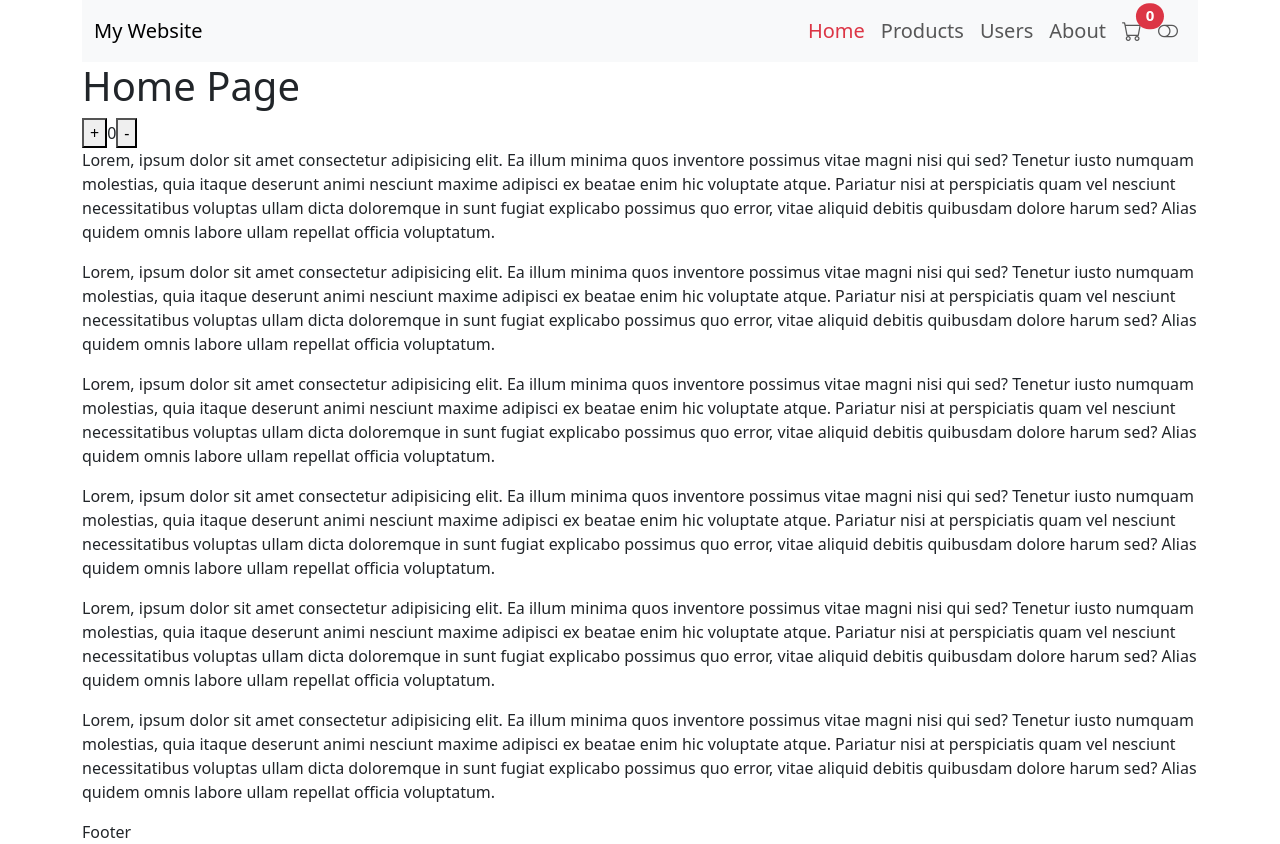
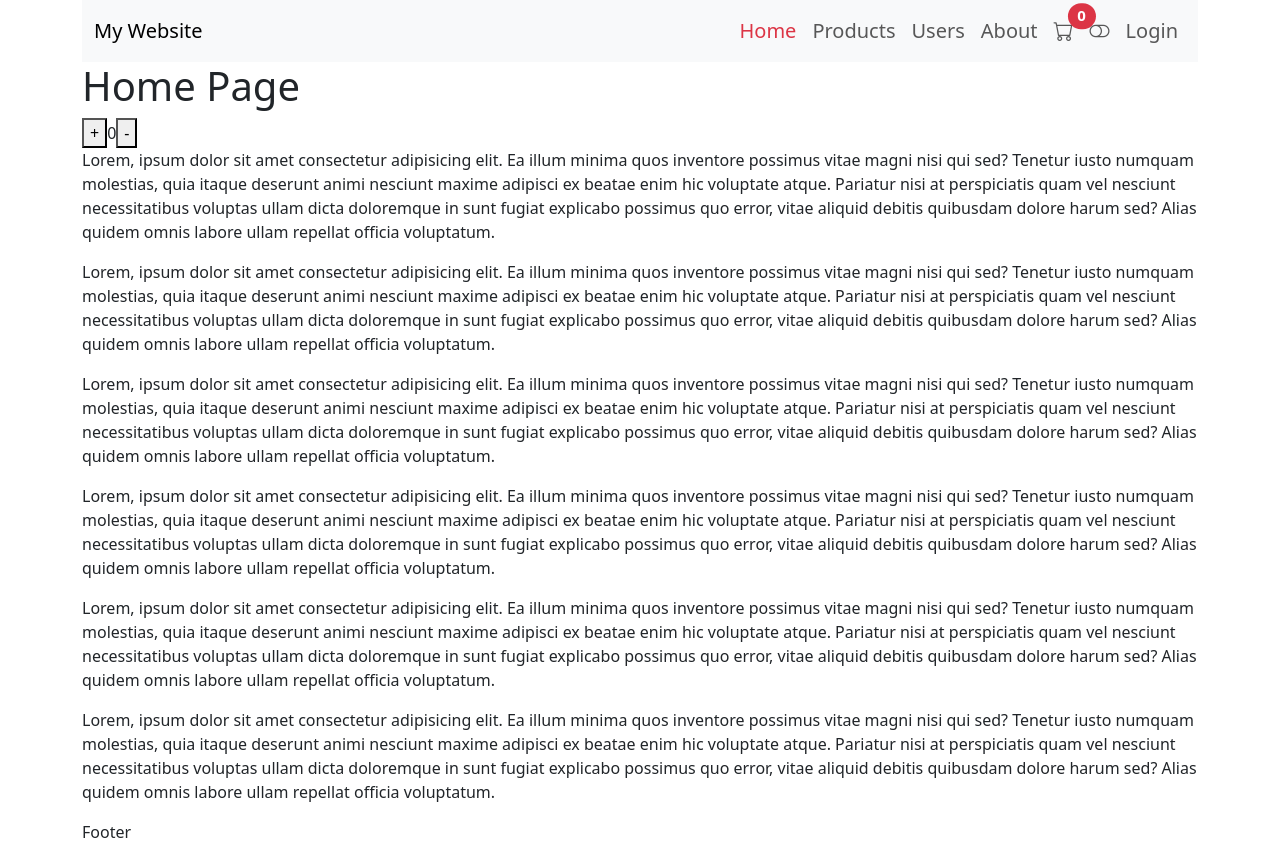
Before and after one commit to eminbasbayan/emlak-katilim-react-egitimi2, a React (Vite) app: page / in a window 1280 px wide. Built offline with nearby package versions, Linux system fonts and the light colour scheme.

Commit message:
auth slice ile login işlemleri

```diff
--- a/src/components/Layout/Header.jsx
+++ b/src/components/Layout/Header.jsx
@@ -1,11 +1,16 @@
 import { useDispatch, useSelector } from "react-redux";
-import { Link, NavLink } from "react-router-dom";
+import { Link, NavLink, useNavigate } from "react-router-dom";
 import { themeModeHandler } from "../../redux/slices/themeSlice";
+import { logoutUser } from "../../redux/slices/authSlice";
 
 const Header = () => {
   const { cartItems } = useSelector((state) => state.cart);
   const { themeMode } = useSelector((state) => state.theme);
+  const { user } = useSelector((state) => state.auth);
   const dispatch = useDispatch();
+  const navigate = useNavigate();
+
+  console.log(user);
 
   return (
     <header className="position-sticky top-0">
@@ -66,6 +71,24 @@ const Header = () => {
                   )}
                 </button>
               </li>
+              <li className="nav-item">
+                {user && (
+                  <button
+                    className="nav-link position-relative"
+                    onClick={() => dispatch(logoutUser())}
+                  >
+                    <i className="bi bi-box-arrow-in-right"></i>
+                  </button>
+                )}
+                {!user && (
+                  <button
+                    className="nav-link position-relative"
+                    onClick={() => navigate("/auth/login")}
+                  >
+                    Login
+                  </button>
+                )}
+              </li>
             </ul>
           </div>
         </div>
--- a/src/pages/Auth/LoginPage.jsx
+++ b/src/pages/Auth/LoginPage.jsx
@@ -1,6 +1,10 @@
 import { useForm } from "react-hook-form";
 import * as Yup from "yup";
 import { yupResolver } from "@hookform/resolvers/yup";
+import { toast } from "react-toastify";
+import { useNavigate } from "react-router-dom";
+import { useDispatch } from "react-redux";
+import { loginUser } from "../../redux/slices/authSlice";
 
 const schema = Yup.object().shape({
   email: Yup.string()
@@ -12,6 +16,8 @@ const schema = Yup.object().shape({
 });
 
 const LoginPage = () => {
+  const navigate = useNavigate();
+  const dispatch = useDispatch();
   const {
     register,
     handleSubmit,
@@ -22,7 +28,9 @@ const LoginPage = () => {
   });
 
   function onSubmit(data) {
-    console.log(data);
+    toast.success("Giriş işlemi başarılı!", { autoClose: 1000 });
+    setTimeout(() => navigate("/"), 1000);
+    dispatch(loginUser({ user: data }));
   }
 
   return (
--- /dev/null
+++ b/src/redux/slices/authSlice.js
@@ -0,0 +1,19 @@
+import { createSlice } from "@reduxjs/toolkit";
+
+const authSlice = createSlice({
+  name: "auth",
+  initialState: {
+    user: null,
+  },
+  reducers: {
+    loginUser: (state, action) => {
+      state.user = action.payload.user;
+    },
+    logoutUser: (state) => {
+      state.user = null;
+    },
+  },
+});
+
+export const { loginUser, logoutUser } = authSlice.actions;
+export default authSlice.reducer;
--- a/src/redux/store.js
+++ b/src/redux/store.js
@@ -3,6 +3,7 @@ import counterReducer from "./slices/counterSlice";
 import cartReducer from "./slices/cartSlice";
 import themeReducer from "./slices/themeSlice";
 import productReducer from "./slices/productSlice";
+import authReducer from "./slices/authSlice";
 
 const store = configureStore({
   reducer: {
@@ -10,7 +11,7 @@ const store = configureStore({
     cart: cartReducer,
     theme: themeReducer,
     product: productReducer,
-    auth: {},
+    auth: authReducer,
   },
 });
 
```
